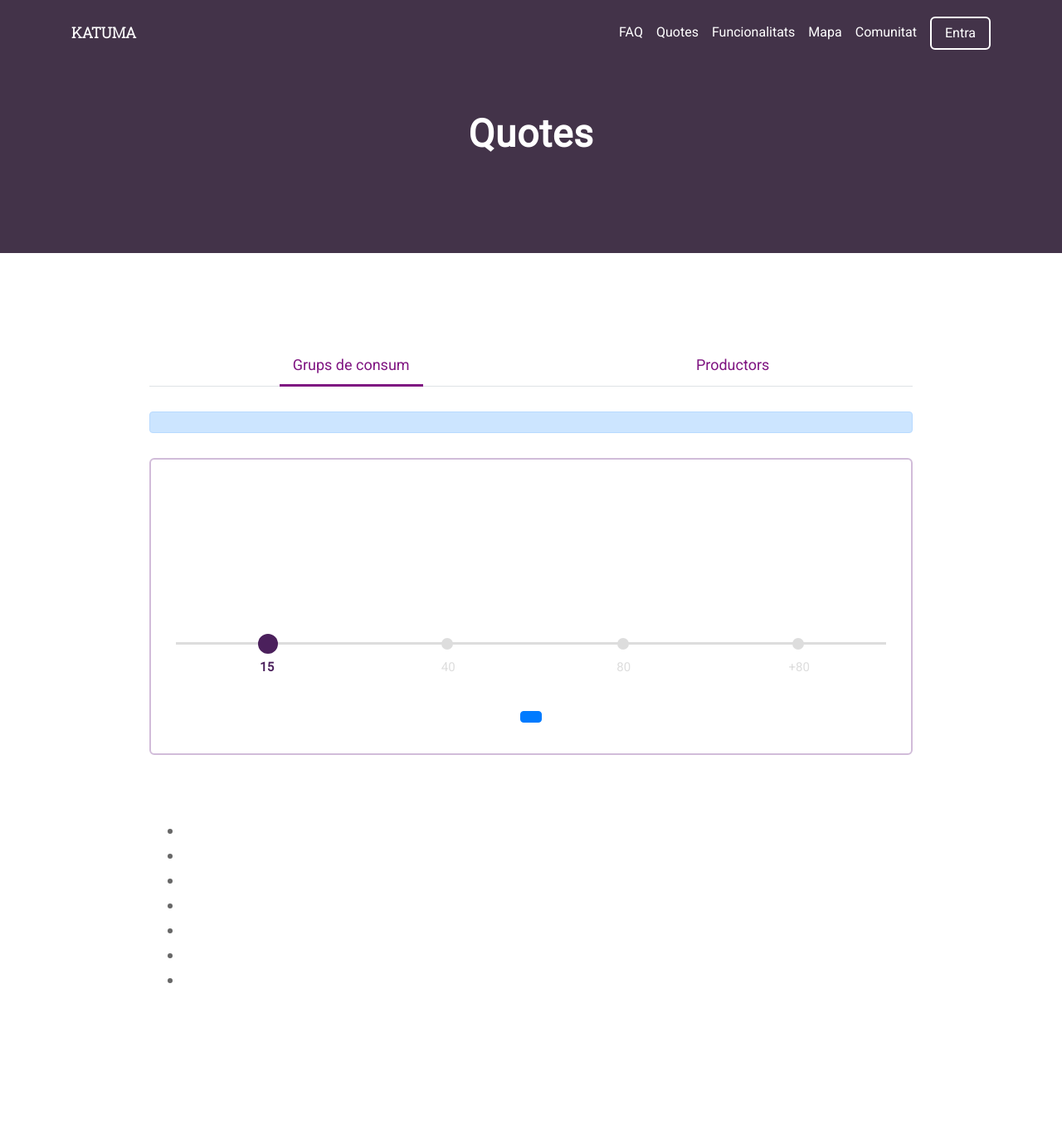
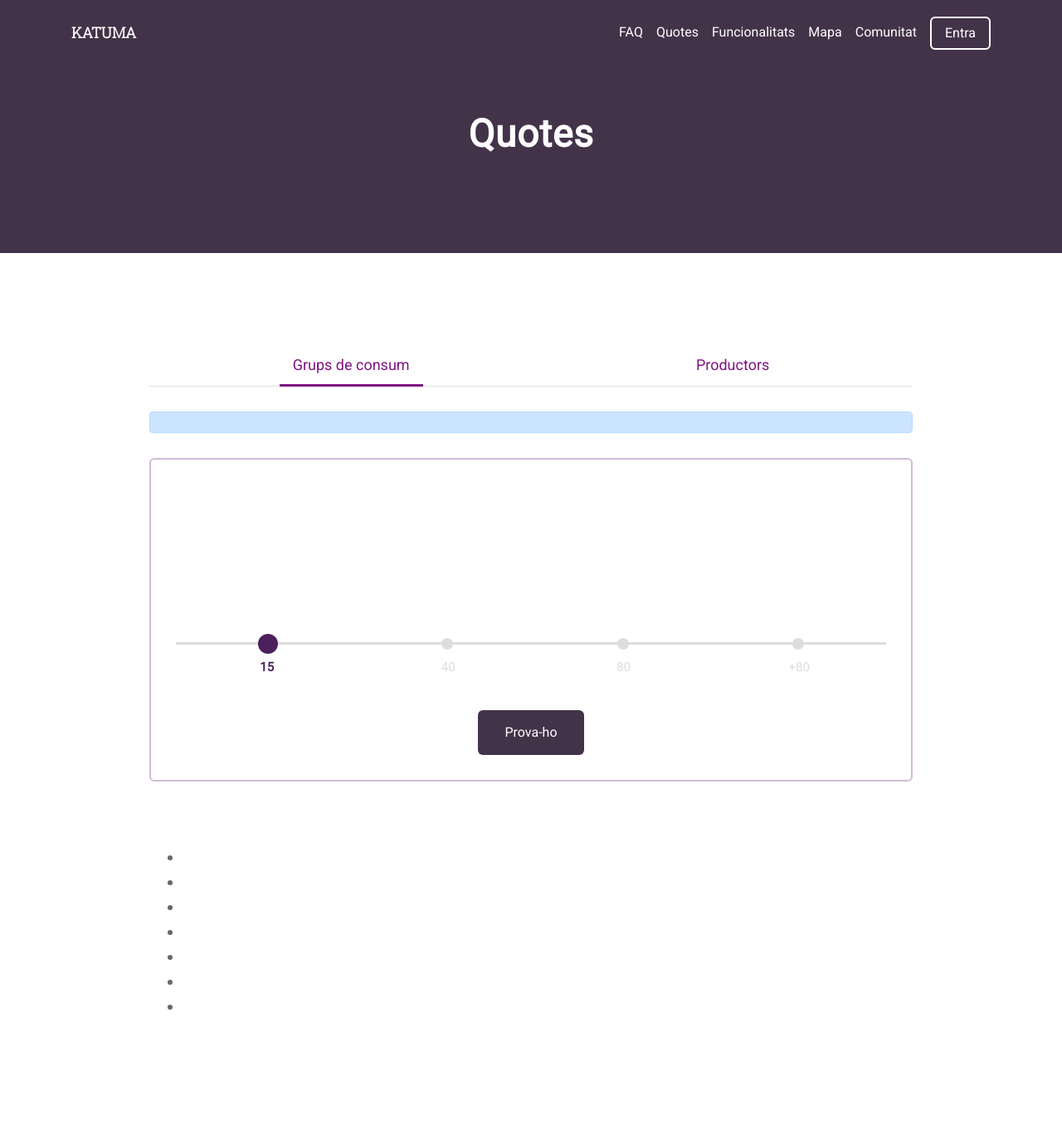
Before and after one commit to coopdevs/katuma-landing-page, a Jekyll site: the page built from pricing.html, in a window 1280 px wide. Shown: the top 1356 px of the page at 83% size. Built offline with Jekyll 4.4.1, drawn with Linux system fonts in a browser that asks for light colours; nearby versions of some CDN libraries; comment, search, counter and statistics services are not loaded; grey boxes are pictures that could not be loaded.

Commit message:
Link pricing's CTA button to /register

```diff
--- a/_includes/pricing/calculator-groups.html
+++ b/_includes/pricing/calculator-groups.html
@@ -25,7 +25,7 @@
   <div class="row">
     <div class="col">
       <div class="k-pricing__button-wrapper">
-        <button class="btn btn-primary" data-i18n="pricing:try_it"></button>
+        <a class="button" data-i18n="pricing:try_it" href="https://app.katuma.org/register">Prova-ho</a>
         <small data-i18n="pricing:one_month_trial"></small>
       </div>
     </div>
--- a/_sass/ui.scss
+++ b/_sass/ui.scss
@@ -6,6 +6,7 @@ $primary-button-color-hover: #332738;
   display: inline-block;
   color: $negative-color;
   padding: 12px 32px;
+  border: none;
   border-radius: 6px;
   font-size: 16px;
   text-decoration: none;
```
